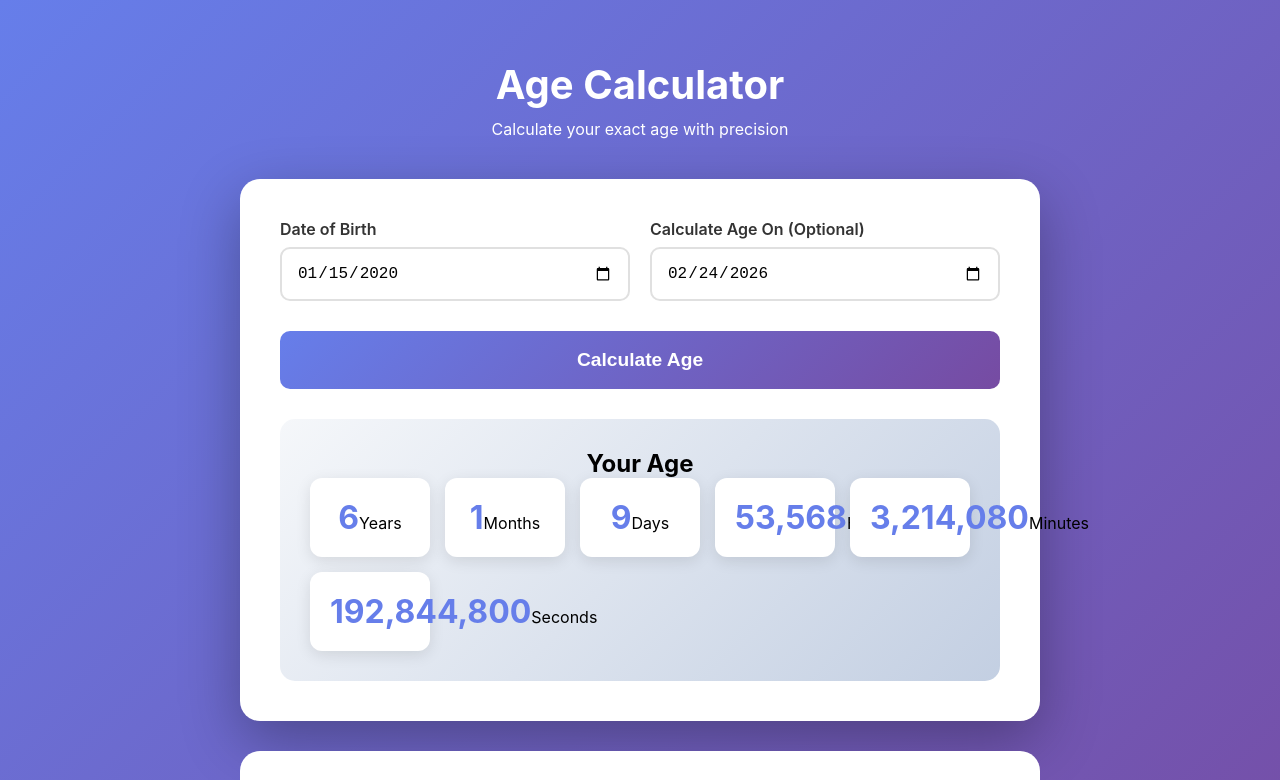
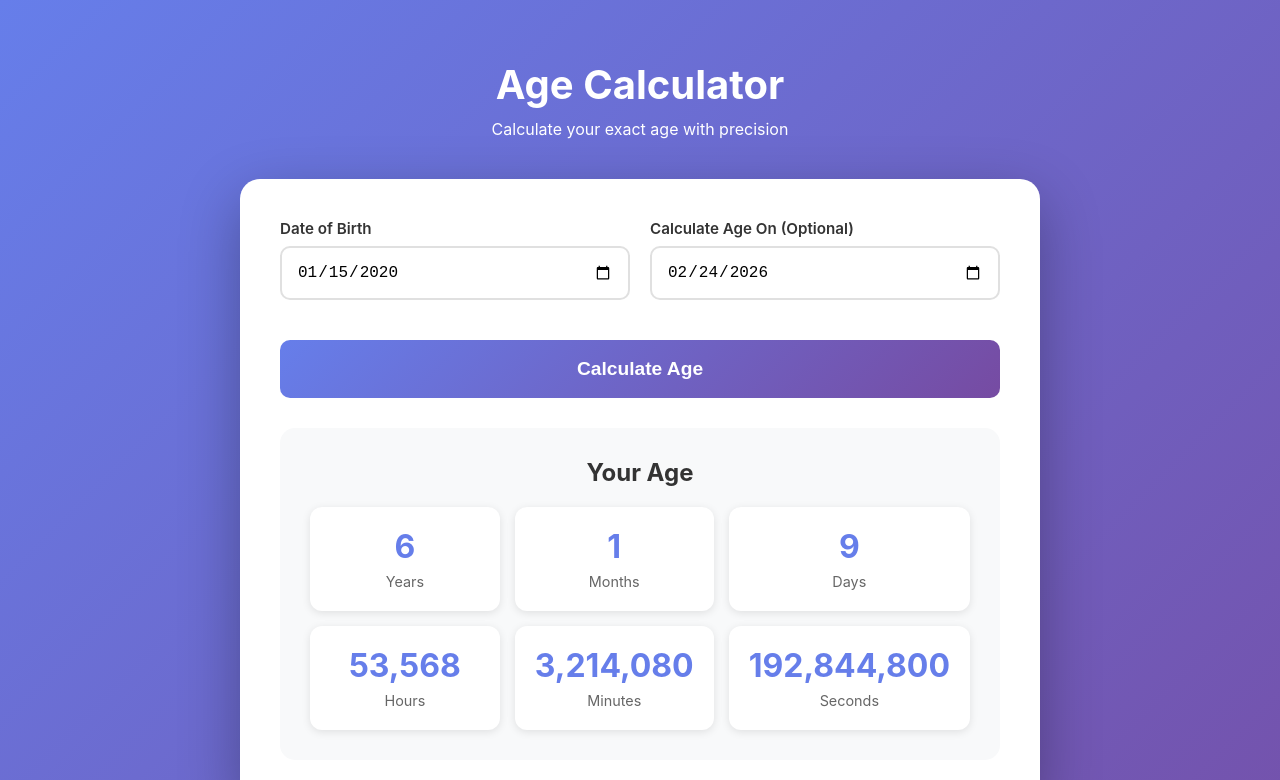
Before and after one commit to Allencake/age-calculator, a plain HTML site: page index.html in a window 1280 px wide. Both pictures are taken after typing "2020-01-15" into the empty fields and a click on the button "Calculate Age". Shown: the top 780 px of the page. Drawn offline with Linux system fonts and the light colour scheme.

Commit message:
Update index.html

```diff
--- a/index.html
+++ b/index.html
@@ -15,15 +15,21 @@
         .input-section { display: grid; grid-template-columns: 1fr 1fr; gap: 20px; margin-bottom: 30px; }
         @media (max-width: 600px) { .input-section { grid-template-columns: 1fr; } }
         .input-group { display: flex; flex-direction: column; }
-        .input-group label { font-weight: 600; color: #333; margin-bottom: 8px; }
+        .input-group label { font-weight: 600; color: #333; margin-bottom: 8px; font-size: 0.95rem; }
         .input-group input { padding: 15px; border: 2px solid #e0e0e0; border-radius: 10px; font-size: 1rem; }
-        .calculate-btn { width: 100%; padding: 18px; background: linear-gradient(135deg, #667eea 0%, #764ba2 100%); color: white; border: none; border-radius: 10px; font-size: 1.2rem; font-weight: 600; cursor: pointer; }
-        .result-section { display: none; margin-top: 30px; padding: 30px; background: linear-gradient(135deg, #f5f7fa 0%, #c3cfe2 100%); border-radius: 15px; text-align: center; }
+        .calculate-btn { width: 100%; padding: 18px; background: linear-gradient(135deg, #667eea 0%, #764ba2 100%); color: white; border: none; border-radius: 10px; font-size: 1.2rem; font-weight: 600; cursor: pointer; margin-top: 10px; }
+        .calculate-btn:hover { opacity: 0.9; }
+        .result-section { display: none; margin-top: 30px; padding: 30px; background: #f8f9fa; border-radius: 15px; text-align: center; }
         .result-section.show { display: block; }
-        .age-grid { display: grid; grid-template-columns: repeat(auto-fit, minmax(120px, 1fr)); gap: 15px; }
-        .age-item { background: white; padding: 20px; border-radius: 12px; box-shadow: 0 4px 15px rgba(0,0,0,0.1); }
-        .age-number { font-size: 2rem; font-weight: 700; color: #667eea; }
+        .result-section h2 { color: #333; margin-bottom: 20px; font-size: 1.5rem; }
+        .age-grid { display: grid; grid-template-columns: repeat(3, 1fr); gap: 15px; }
+        @media (max-width: 600px) { .age-grid { grid-template-columns: repeat(2, 1fr); } }
+        .age-item { background: white; padding: 20px; border-radius: 12px; box-shadow: 0 2px 8px rgba(0,0,0,0.1); text-align: center; }
+        .age-number { font-size: 2rem; font-weight: 700; color: #667eea; display: block; margin-bottom: 5px; }
+        .age-item span:last-child { color: #666; font-size: 0.9rem; }
         .content-section { background: white; border-radius: 20px; padding: 40px; margin-bottom: 30px; }
+        .content-section h2 { color: #333; margin-bottom: 20px; font-size: 1.5rem; }
+        .content-section p { color: #555; line-height: 1.8; margin-bottom: 15px; }
         footer { text-align: center; color: white; padding: 30px; opacity: 0.8; }
     </style>
 </head>
```
